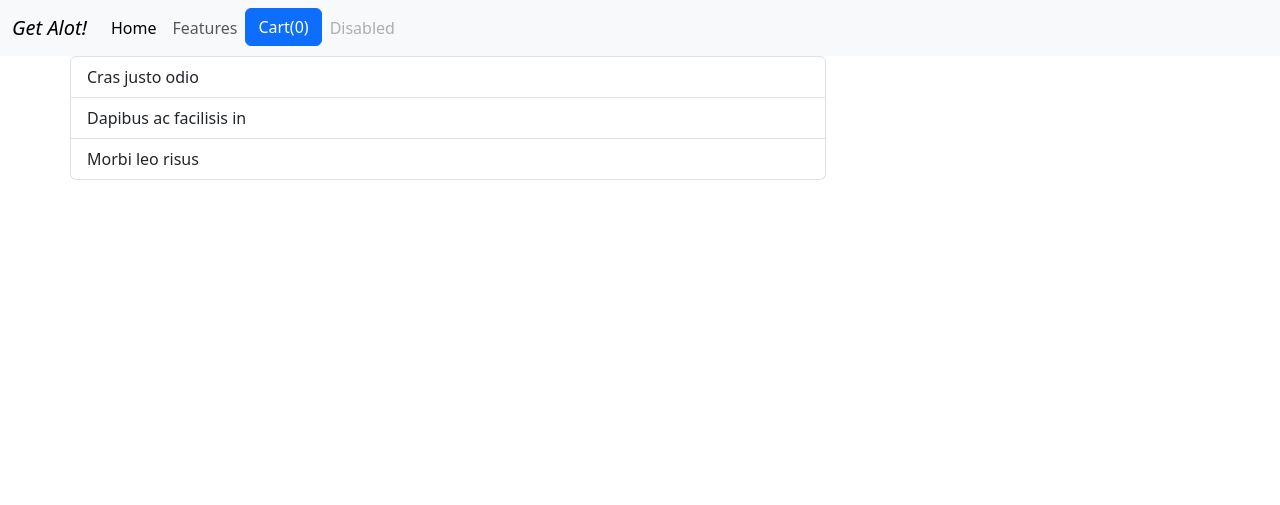
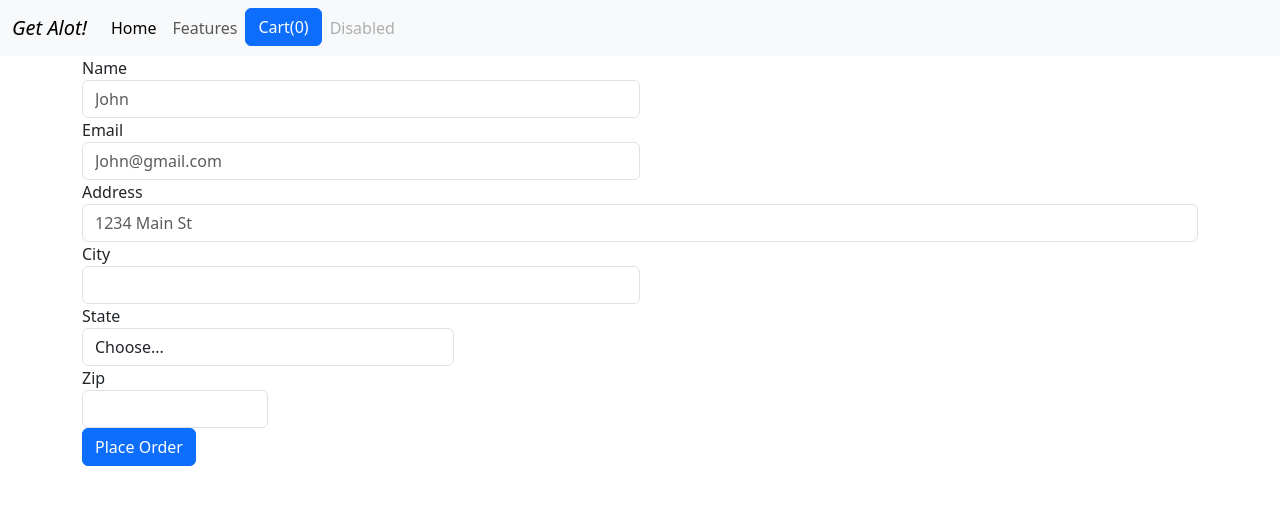
Before and after one commit to ChrisGumede/Get-Alot, a Django app: page /checkout/ in a window 1280 px wide. Shown: the top 505 px of the page. Run offline with Django 5.2, Linux system fonts and the light colour scheme; some libraries are stand-ins or nearby versions.

Commit message:
checkout form

```diff
--- a/shop/templates/shop/checkout.html
+++ b/shop/templates/shop/checkout.html
@@ -3,26 +3,67 @@
 
     <body>
         <div class="container">
-            <div class="col-md-8">
-                <div class="row">
-                    <ul class="list-group">
-  <li class="list-group-item d-flex justify-content-between align-items-center">
-    Cras justo odio
-    <span class="badge badge-primary badge-pill">14</span>
-  </li>
-  <li class="list-group-item d-flex justify-content-between align-items-center">
-    Dapibus ac facilisis in
-    <span class="badge badge-primary badge-pill">2</span>
-  </li>
-  <li class="list-group-item d-flex justify-content-between align-items-center">
-    Morbi leo risus
-    <span class="badge badge-primary badge-pill">1</span>
-  </li>
-</ul>
+          <div class="row">
+            <div class="col-md-12">
+              <ul class="list-group" id="item_list"></ul>
+            </div>
+          </div>
+          <div clas"row">
+            <div class="col-md-12">
+              <form>
+  <div class="form-row">
+    <div class="form-group col-md-6">
+      <label for="inputEmail4">Name</label>
+      <input type="text" class="form-control" id="inputEmail4" placeholder="John">
+    </div>
+    <div class="form-group col-md-6">
+      <label for="inputPassword4">Email</label>
+      <input type="text" class="form-control" id="inputPassword4" placeholder="John@gmail.com">
+    </div>
+  </div>
+  <div class="form-group">
+    <label for="inputAddress">Address</label>
+    <input type="text" class="form-control" id="inputAddress" placeholder="1234 Main St">
+  </div>
+  <div class="form-row">
+    <div class="form-group col-md-6">
+      <label for="inputCity">City</label>
+      <input type="text" class="form-control" id="inputCity">
+    </div>
+    <div class="form-group col-md-4">
+      <label for="inputState">State</label>
+      <select id="inputState" class="form-control">
+        <option selected>Choose...</option>
+        <option>...</option>
+      </select>
+    </div>
+    <div class="form-group col-md-2">
+      <label for="inputZip">Zip</label>
+      <input type="text" class="form-control" id="inputZip">
+    </div>
+  </div>
 
-                </div>
+  <button type="submit" class="btn btn-primary">Place Order</button>
+</form>
             </div>
+          </div>
         </div>
     </body>
+    <script type="text/javascript">
+      if(localStorage.getItem('cart')==null){
+        var cart ={};
+      }
+      else{
+        cart = JSON.parse(localStorage.getItem('cart'));
+      }
+      for(item in cart){
+        let name = cart[item][1];
+        let quantity = cart[item][0];
+
+        itemString = `<li clas="list-group-item">${name}-${quantity}</li>`
+        $('#item_list').append(itemString);
+
+      }
+    </script>
 
 {% endblock %}
--- a/shop/templates/shop/index.html
+++ b/shop/templates/shop/index.html
@@ -79,7 +79,7 @@
             console.log(item_id);
             if (cart[item_id]!=undefined){
                 quantity = cart[item_id][0] + 1;
-                cart[item_id][0] = quantity
+                cart[item_id][0] = quantity;
             }
             else{
                 quantity = 1;
```
Also changed, not shown: shop/templates/shop/info.html (added, +8 -0 lines).
